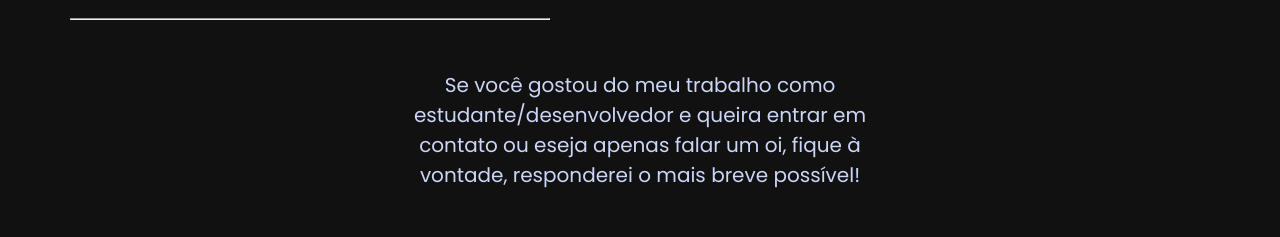
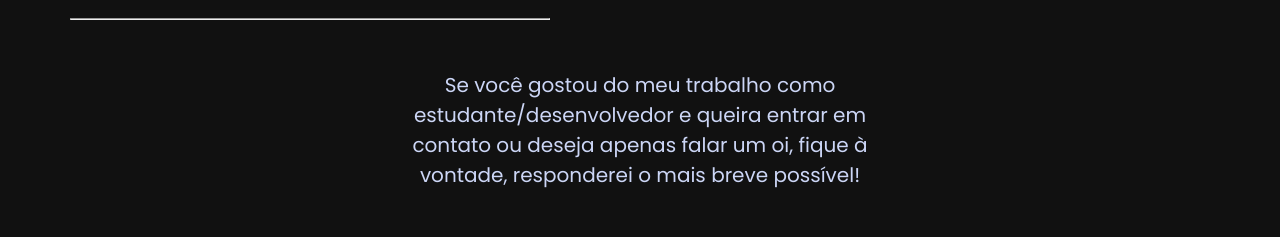
Before and after one commit to RodrigoBSouza/eu-rodrigo, a plain HTML site: page index.html in a window 1280 px wide. Shown: the part 2912-3149 px from the top of the page. Drawn offline with Linux system fonts and the light colour scheme.

Commit message:
eu-rodrigo

```diff
--- a/index.html
+++ b/index.html
@@ -253,7 +253,7 @@
     <section class="container-contact">
         <div class="contact">
             <h2>Contato<hr></h2>
-            <p>Se você gostou do meu trabalho como estudante/desenvolvedor e queira entrar em contato ou eseja apenas falar um oi, fique à vontade, responderei o mais breve possível!</p>
+            <p>Se você gostou do meu trabalho como estudante/desenvolvedor e queira entrar em contato ou deseja apenas falar um oi, fique à vontade, responderei o mais breve possível!</p>
             <button><a href="mailto:rodrigbsouza@gmail.com">Me envie uma mensagem</a></button>
         </div>
     </section>
```
